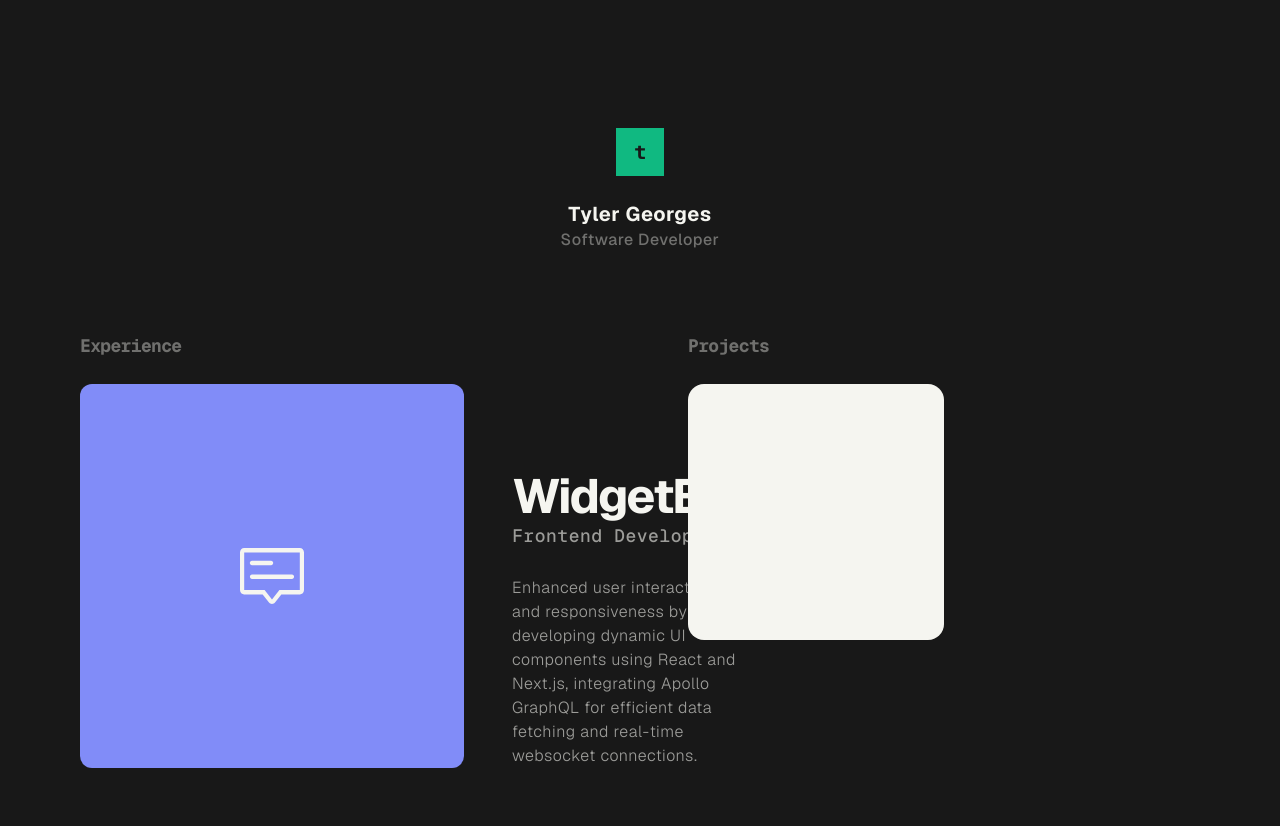
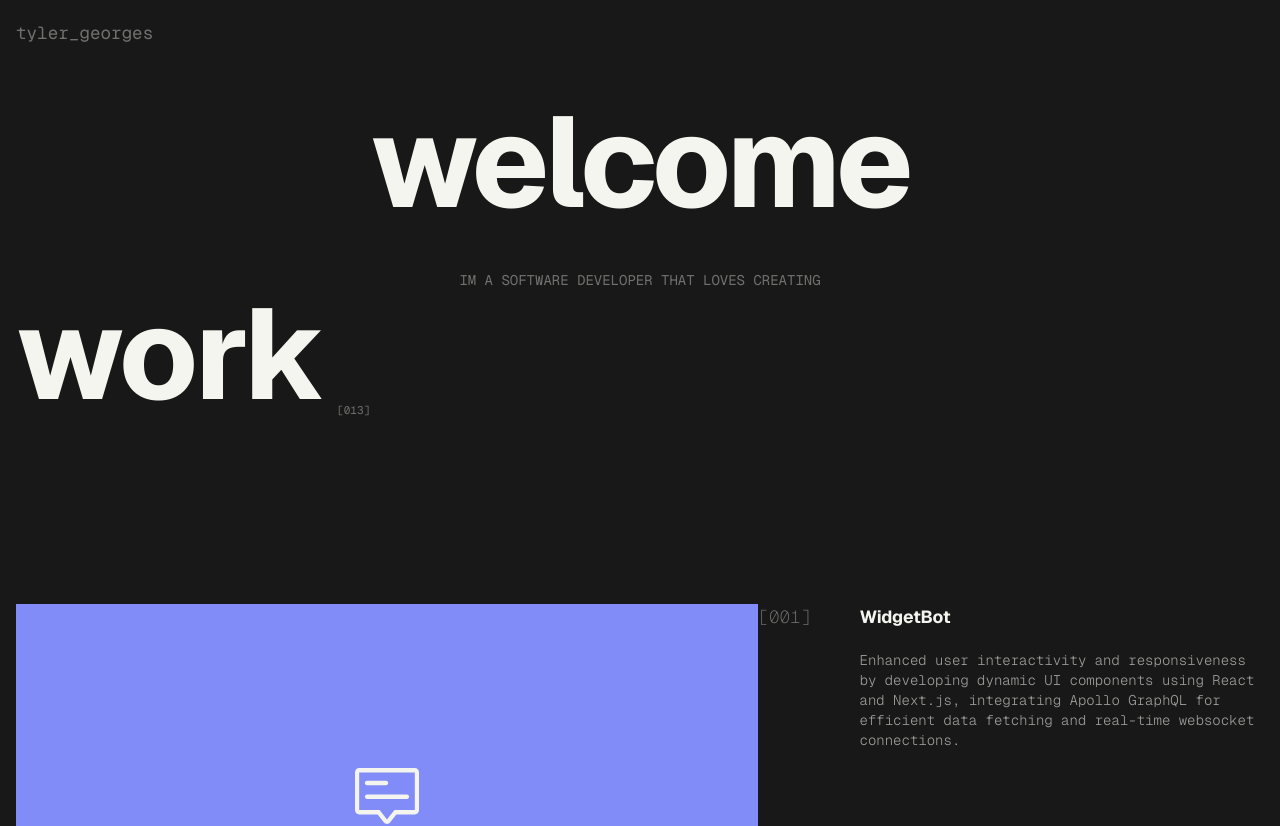
Before and after one commit to tylergeorges/website, a Next.js app: page / in a window 1280 px wide. Shown: the top 826 px of the page. Before the commit the page ends 800 px from the top, so only its background shows below. Built offline with nearby package versions, Linux system fonts and the light colour scheme; a web font is replaced by a local one.

Commit message:
landing v1

```diff
--- a/src/app/globals.css
+++ b/src/app/globals.css
@@ -96,38 +96,12 @@
   font-display: swap;
 }
 
-@media (min-width: 768px) {
-  :root {
-    --font-size: 14px;
-    --line-height: 19px;
-    --letter-spacing: 0.44px;
-    --char-width: 8.4;
-  }
-}
-
 html ::selection {
   @apply bg-foreground text-background;
 }
 
-@media (min-width: 1100px) {
-  :root {
-    --font-size: 16px;
-    --line-height: 21px;
-    --letter-spacing: 0.54px;
-    --char-width: 9.6;
-  }
-}
-
-h1 {
-  /* font-size: 10vw; */
-  /* font-size: clamp(10vw, 1rem, 100px); */
-  font-variation-settings: 'wght' 730;
-  font-feature-settings: 'ss05';
-}
-
 @layer base {
   html {
-    font-variation-settings: 'MONO' 1;
     @apply size-full scroll-smooth;
   }
 
@@ -136,36 +110,12 @@
   }
 
   body {
-    --char-width: 8.102189781021897px;
-    --line: 17.451612903225808px;
-    --letter-spacing: 0.5400000000000001px;
-    /* --font-size: 14.55977011494253px; */
-    --font-size: 12.603649635036495px;
-    font-variation-settings: 'MONO' 1;
-    /* font-size: var(--font-size); */
-
-    font-size: var(--font-size);
-    /* font-size: calc(var(--char-width) / 16 * 100%); */
-    line-height: var(--line);
-    letter-spacing: var(--letter-spacing);
-    font-weight: 500;
-
+    font-variant-numeric: slashed-zero;
     @apply size-full flex-1 bg-background text-foreground vertical;
     text-rendering: optimizeLegibility;
+    font-feature-settings: 'ss05';
+    font-size: max(11px, 1.1rem);
   }
-}
-
-h3,
-ol,
-.preamble p,
-q,
-h1 {
-  font-size: calc(var(--font-size) * 4.2);
-  font-variation-settings: 'wght' 730;
-  line-height: calc(var(--line) * 3);
-  letter-spacing: -0.036em;
-  text-transform: none;
-  font-feature-settings: 'ss05';
 }
 
 @layer utilities {
@@ -244,3 +194,16 @@
     text-wrap: balance;
   }
 }
+
+html {
+  box-sizing: border-box;
+  overscroll-behavior: none;
+  -moz-osx-font-smoothing: grayscale;
+  -webkit-font-smoothing: subpixel-antialiased;
+  -webkit-text-size-adjust: none;
+}
+
+h1 {
+  font-variation-settings: 'wght' 730;
+  letter-spacing: -0.032em;
+}
--- a/src/app/page.tsx
+++ b/src/app/page.tsx
@@ -6,16 +6,21 @@
 import { cn } from '@/lib/utils';
 
 const Experience = () => (
-  <div className="col-span-1 col-start-1 col-end-1 horizontal">
-    <div className="aspect-square size-96 shrink-0 rounded-xl bg-indigo-400 horizontal center">
-      <Icons.WidgetBot className="size-16" />
+  <div className="col-span-3 w-full max-w-full items-start justify-between horizontal">
+    <div className="flex-[2]">
+      <div className="h-96 w-[46.4rem] shrink-0 bg-indigo-400 horizontal center">
+        <Icons.WidgetBot className="size-16" />
+      </div>
     </div>
 
-    <div className="prose-lg ml-12 self-end text-left vertical">
-      <h1 className="m-0 font-bold">WidgetBot</h1>
-      <p className="mt-0 font-mono text-foreground/60">Frontend Developer</p>
+    <p className="mt-0 max-w-[23.6rem] flex-[0.5] font-mono font-extralight text-foreground/40">
+      [001]
+    </p>
 
-      <p className="m-0 max-w-[60ch] text-base font-light text-foreground/60">
+    <div className="flex-[2] text-left vertical">
+      <h2 className="mb-0 mt-0 font-bold tracking-[-.01em]">WidgetBot</h2>
+
+      <p className="mt-0 max-w-[50ch] pt-5 font-mono text-sm font-light text-foreground/60">
         Enhanced user interactivity and responsiveness by developing dynamic UI components using
         React and Next.js, integrating Apollo GraphQL for efficient data fetching and real-time
         websocket connections.
@@ -26,53 +31,31 @@
 
 export default function Home() {
   return (
-    <main className={cn('relative flex size-full flex-1 vertical', 'px-20 pt-32')}>
-      <div className="relative size-full flex-1 center vertical">
-        <div className="size-full flex-1 gap-20 overflow-auto text-center vertical">
-          {/* <ReactiveAscii >TEST   STRING</ReactiveAscii> */}
-          {/* <ReactiveHero>TYLER GEORGES</ReactiveHero> */}
-          {/* <p className="mono-title">TYLER GEORGES</p> */}
-          {/* <h1 className="text-center text-[10vw] font-black leading-normal tracking-tight">
-            tyler georges
-          </h1> */}
+    <main className="relative flex size-full flex-1 px-4 vertical">
+      <header className="py-5 font-mono text-foreground/40">tyler_georges</header>
 
-          <div className="size-full flex-1 justify-start gap-20 text-left text-2xl vertical">
-            <div className="justify-start gap-6 text-center text-2xl center vertical">
-              <div className="aspect-square size-12 bg-emerald-500 center vertical">
-                <h1 className="font-mono text-xl font-medium text-background">t</h1>
-              </div>
+      <div className="center vertical">
+        <h1 className="m-0 text-center text-[8rem]  up ">welcome</h1>
 
-              <div className="gap-12 vertical">
-                <div className="vertical">
-                  <h2 className="mb-0 text-xl font-bold">Tyler Georges</h2>
+        <div className="max-w-[60ch]">
+          <p className="mt-3  text-left font-mono text-sm text-foreground/40 uppercase">
+            im a software developer that loves creating
+          </p>
+        </div>
+      </div>
 
-                  <p className="mb-0 text-base text-foreground/40">
-                    Software Developer
-                    <br />
-                  </p>
-                </div>
-              </div>
-            </div>
+      <div className="relative size-full max-w-full flex-1 px-[calc(50vw_-_70.4rem)]">
+        <div className="items-baseline horizontal">
+          <h1 className="m-0 text-[8rem] leading-none tracking-[-.02em]">work</h1>
+          <p className="m-0 ml-3 self-end font-mono text-[11px] font-normal text-foreground/40">
+            [013]
+          </p>
+        </div>
+        {/* <ReactiveAscii >TEST   STRING</ReactiveAscii> */}
+        {/* <ReactiveHero>TYLER GEORGES</ReactiveHero> */}
 
-            <div className="size-full flex-1 vertical">
-              <div className="grid grid-cols-2 gap-x-24 gap-y-6">
-                <h3 className="col-start-1 col-end-1 font-mono text-lg font-light text-foreground/40">
-                  Experience
-                </h3>
-                <h3 className="col-start-2 font-mono text-lg font-light text-foreground/40">
-                  Projects
-                </h3>
-
-                <Experience />
-
-                <div className="col-start-2">
-                  <div className="">
-                    <div className="size-64 rounded-2xl bg-foreground"></div>
-                  </div>
-                </div>
-              </div>
-            </div>
-          </div>
+        <div className="mt-[11.6rem] grid w-full grid-cols-3">
+          <Experience />
         </div>
 
         {/* <AsciiTrail/> */}
--- a/src/lib/fonts.ts
+++ b/src/lib/fonts.ts
@@ -1,11 +1,15 @@
 import { GeistMono as FontMono } from 'geist/font/mono';
 import { GeistSans } from 'geist/font/sans';
 import localFont from 'next/font/local';
-import { Inter } from 'next/font/google';
+// import { JetBrains_Mono as FontMono } from 'next/font/google';
 
 // export const fontSans = GeistSans;
 
+// export const fontMono = FontMono;
 export const fontMono = FontMono;
+// export const fontMono = FontMono({
+//   variable: '--font-geist-mono'
+// });
 
 export const fontSans = GeistSans;
 // export const fontSans = Inter({ variable: '--font-geist-sans', display: 'swap' });
```
